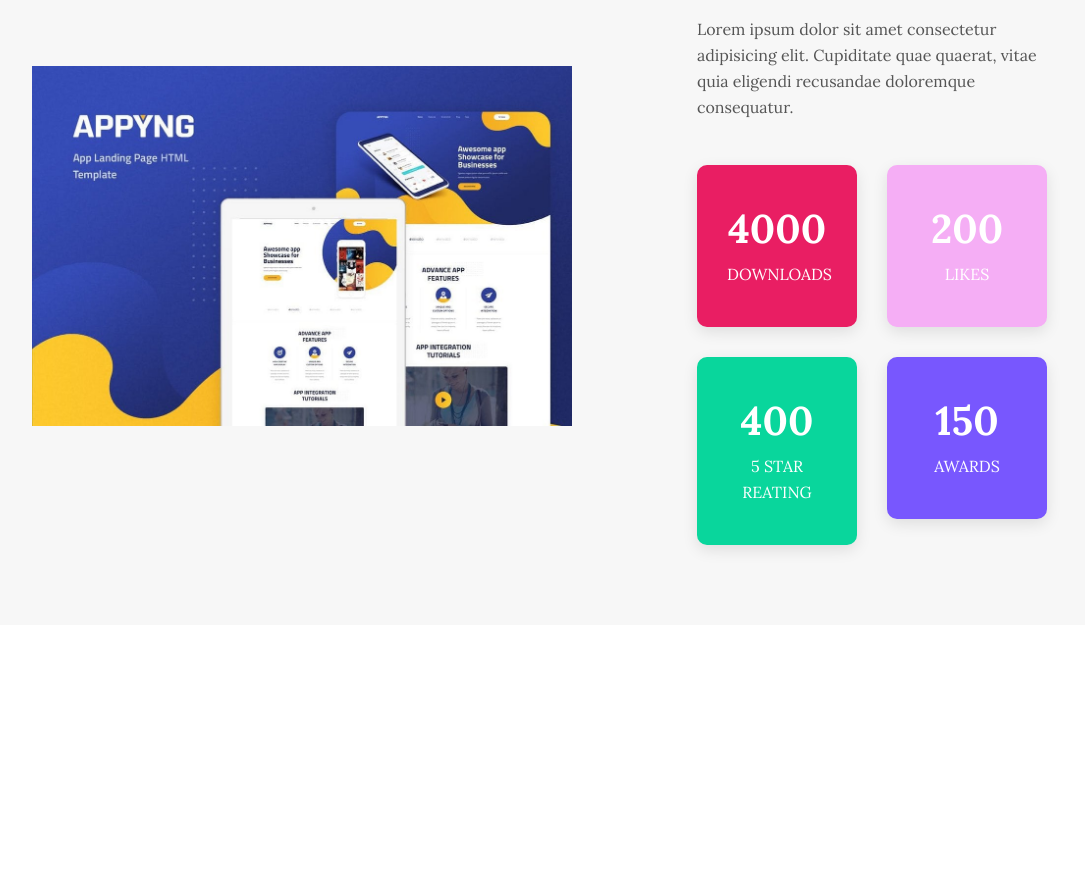
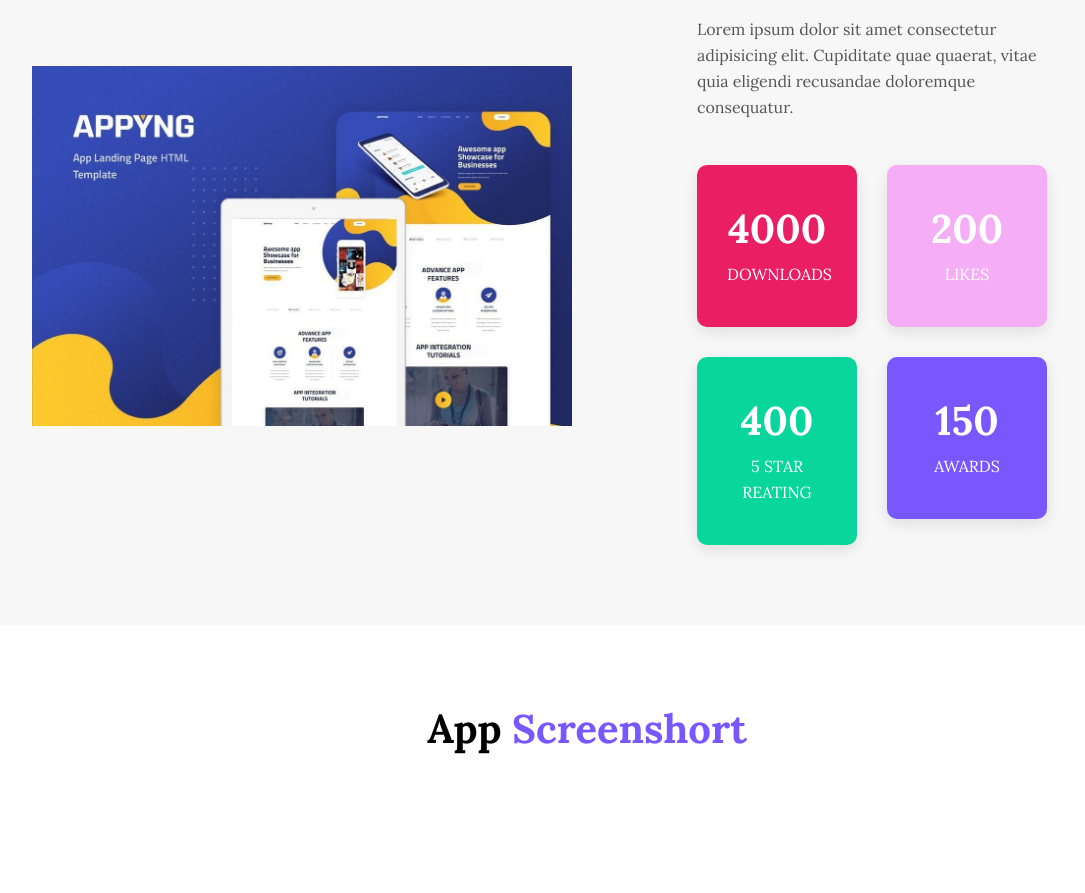
Before and after one commit to Morshed73/Assaingment8, a plain HTML site: page index.html in a window 1280 px wide. Shown: the part 1787-2680 px from the top of the page, without its empty margins (53-1138 px from the left). Before the commit the page ends 2412 px from the top, so only its background shows below. Drawn offline with Linux system fonts and the light colour scheme.

Commit message:
app screenshorts

```diff
--- a/index.html
+++ b/index.html
@@ -197,6 +197,20 @@
     </div>
     <!-- Video Popup End -->
 
+    <!-- App Screenshort Section Start -->
+    <section class="app-screenshorts section-padding">
+        <div class="container">
+            <div class="row justify-content-center">
+                <div class="col-lg-8">
+                    <div class="section-title">
+                        <h2>App <span>Screenshort</span></h2>
+                    </div>
+                </div>
+            </div>
+        </div>
+    </section>
+    <!-- App Screenshort Section End -->
+
 
 
 
```
